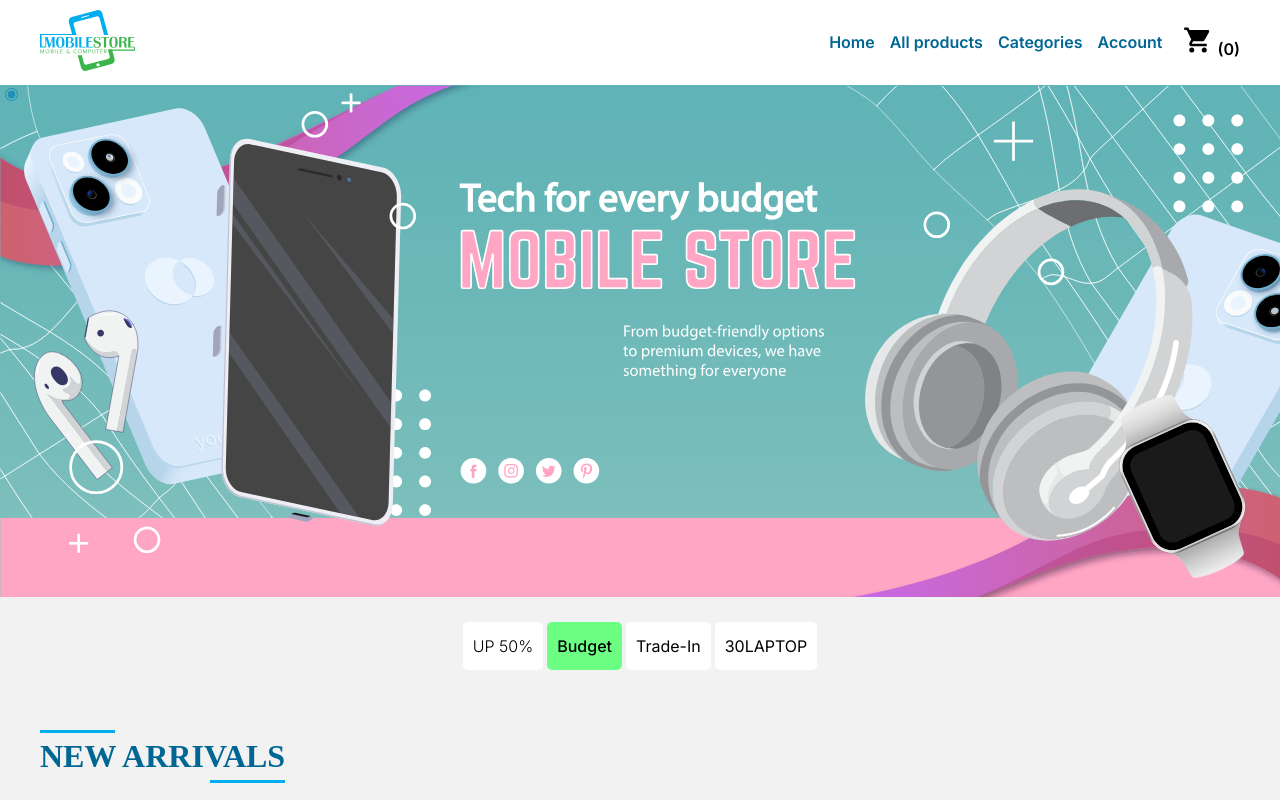
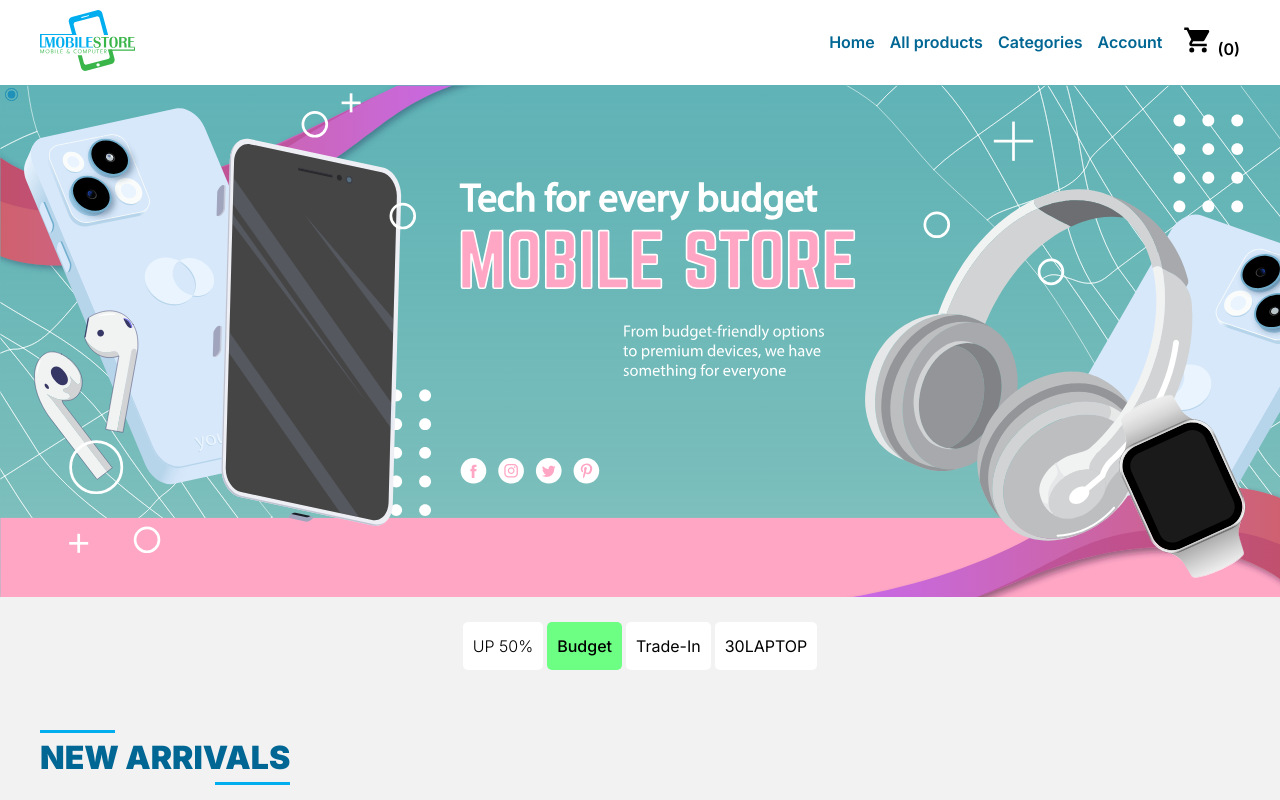
Before and after one commit to samidaree/Mobile-Shop, a Next.js app: page / in a window 1280 px wide. Shown: the top 800 px of the page. Built offline with nearby package versions, Linux system fonts and the light colour scheme; no server answers; the database is empty.

Commit message:
chore : migrate from render to vercel

```diff
--- a/components/Button.js
+++ b/components/Button.js
@@ -9,7 +9,6 @@ export const ButtonStyle = css`
   display: inline-flex;
   align-items: center;
   text-decoration: none;
-  font-family: 'Poppins', sans-serif;
   font-weight: 500;
   font-size: ${(props) => props.fontSize || '1rem'};
   svg {
--- a/components/ProductSales.js
+++ b/components/ProductSales.js
@@ -53,7 +53,7 @@ export default function ProductSales() {
         <ShopButton
           text="BUY LAPTOP"
           bgColor={secondary}
-          fontSize={'1rem'}
+          fontSize={'1.4rem'}
           paddingX={'20px'}
           paddingY={'10px'}
         />
--- a/components/TitleH2.js
+++ b/components/TitleH2.js
@@ -4,8 +4,7 @@ const Title = styled.h2`
   font-size: 2rem;
   margin: 30px 0 20px;
   padding: 10px 0;
-  font-weight: 600;
-  font-family: 'Norwester';
+  font-weight: 900;
   display: inline-block;
   text-transform: uppercase;
   position: relative;
--- a/components/Toast.js
+++ b/components/Toast.js
@@ -31,7 +31,6 @@ export default function Toast({ text }) {
     animation: ${FadeIn} 500ms cubic-bezier(0.23, 0.82, 0.16, 1.46);
     z-index: 20;
   `
-  const TextWrapper = styled.div``
 
   const FirstLine = styled.div`
     display: flex;
--- a/components/stars/Star.js
+++ b/components/stars/Star.js
@@ -15,7 +15,6 @@ S.RatingSpan = styled.span`
   font-weight: 700;
   padding-right: 5px;
   line-height: 0.8rem;
-  font-family: Helvetica, Arial;
 `
 
 S.BackStarsDiv = styled.div`
--- a/pages/_app.js
+++ b/pages/_app.js
@@ -14,7 +14,6 @@ const GlobalStyles = createGlobalStyle`
     padding:0;
     margin:0;
     min-height : 100vh;
-    font-family: 'Poppins', sans-serif;
   }
   a{
     text-decoration: none;
```
Also changed, not shown: public/norwester/SIL Open Font License.txt (deleted), public/norwester/norwester.otf (deleted).
